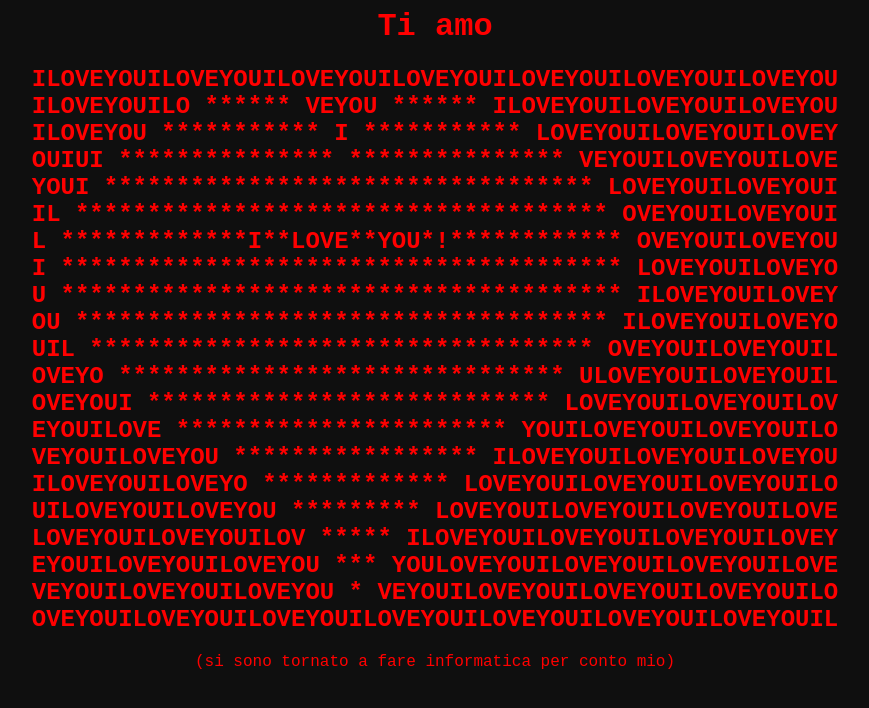
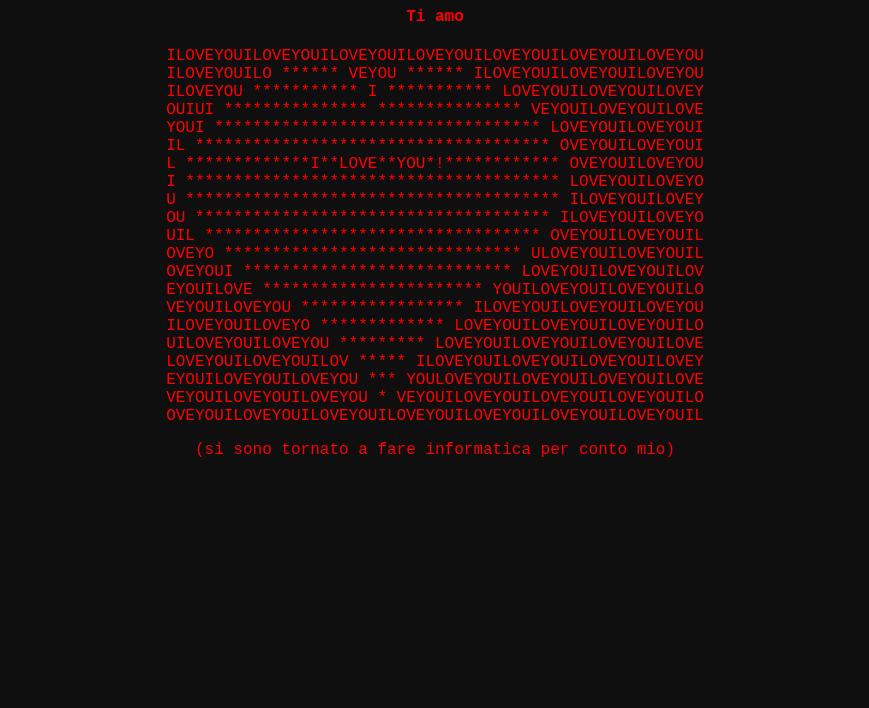
Before and after one commit to Matt3Matrix/143, a plain HTML site: page index.html in a window 1280 px wide. Shown: the whole page, without its empty margins (205-1074 px from the left). Drawn offline with Linux system fonts and the light colour scheme.

Commit message:
Update index.html

```diff
--- a/index.html
+++ b/index.html
@@ -16,8 +16,8 @@
     </style>
 </head>
 <body>
-<h1 style="font-weight: bold">Ti amo</h1>
-<h2>ILOVEYOUILOVEYOUILOVEYOUILOVEYOUILOVEYOUILOVEYOUILOVEYOU<br />
+<h4 style="font-weight: bold">Ti amo</h4>
+<p>ILOVEYOUILOVEYOUILOVEYOUILOVEYOUILOVEYOUILOVEYOUILOVEYOU<br />
     ILOVEYOUILO ****** VEYOU ****** ILOVEYOUILOVEYOUILOVEYOU<br />
     ILOVEYOU *********** I *********** LOVEYOUILOVEYOUILOVEY<br />
     OUIUI *************** *************** VEYOUILOVEYOUILOVE<br />
@@ -37,7 +37,7 @@
     LOVEYOUILOVEYOUILOV ***** ILOVEYOUILOVEYOUILOVEYOUILOVEY<br />
     EYOUILOVEYOUILOVEYOU *** YOULOVEYOUILOVEYOUILOVEYOUILOVE<br />
     VEYOUILOVEYOUILOVEYOU * VEYOUILOVEYOUILOVEYOUILOVEYOUILO<br />
-    OVEYOUILOVEYOUILOVEYOUILOVEYOUILOVEYOUILOVEYOUILOVEYOUIL</h2>
+    OVEYOUILOVEYOUILOVEYOUILOVEYOUILOVEYOUILOVEYOUILOVEYOUIL</p>
 <p>(si sono tornato a fare informatica per conto mio)</p>
 
 </body>
```
